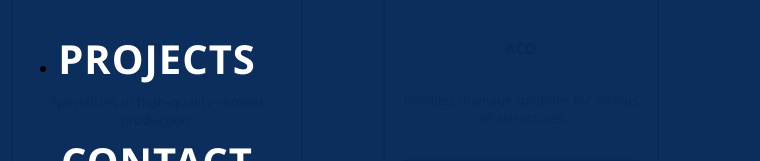
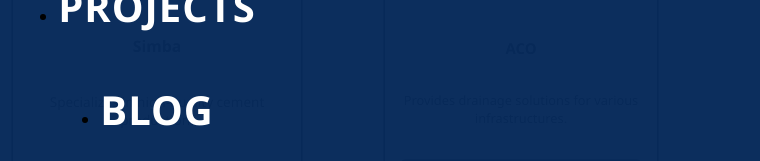
Before and after one commit to yonathanjj/Homna-test, a plain HTML site: page services.html in a window 1280 px wide. Both pictures are taken after a click on the element 1198 px from the left and 50 px from the top of the page. Shown: the part 399-560 px from the top of the page, without its empty margins (483-1243 px from the left). Drawn offline with nearby package versions, Linux system fonts and the light colour scheme.

Commit message:
Update services.html

```diff
--- a/services.html
+++ b/services.html
@@ -27,6 +27,7 @@
                     <li><a href="about.html">About</a><div class="underline"></div></li>
                     <li><a href="services.html">Service</a><div class="underline"></div></li>
                     <li><a href="projects.html">Projects</a><div class="underline"></div></li>
+                    <li><a href="blog.html">Blog</a><div class="underline"></div></li>
                     <li><a href="contact.html">Contact</a><div class="underline"></div></li>
                 </ul>
 
```
